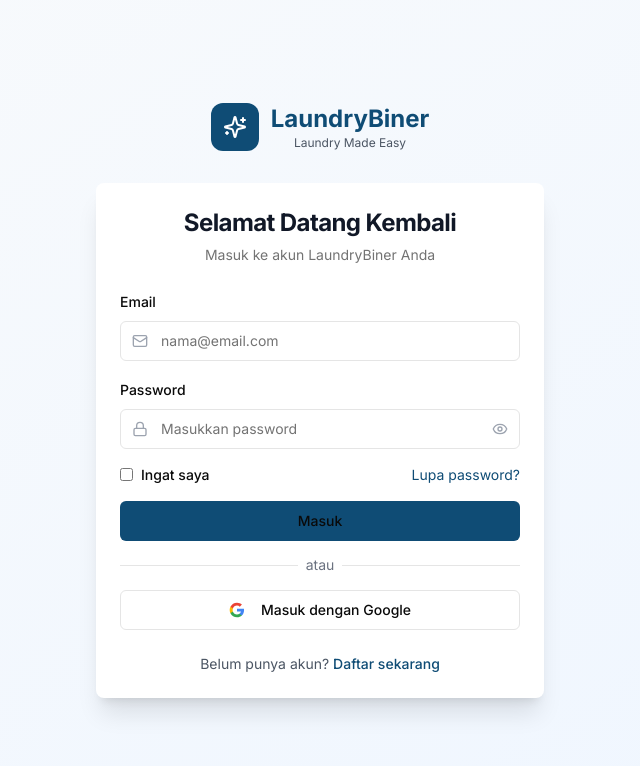
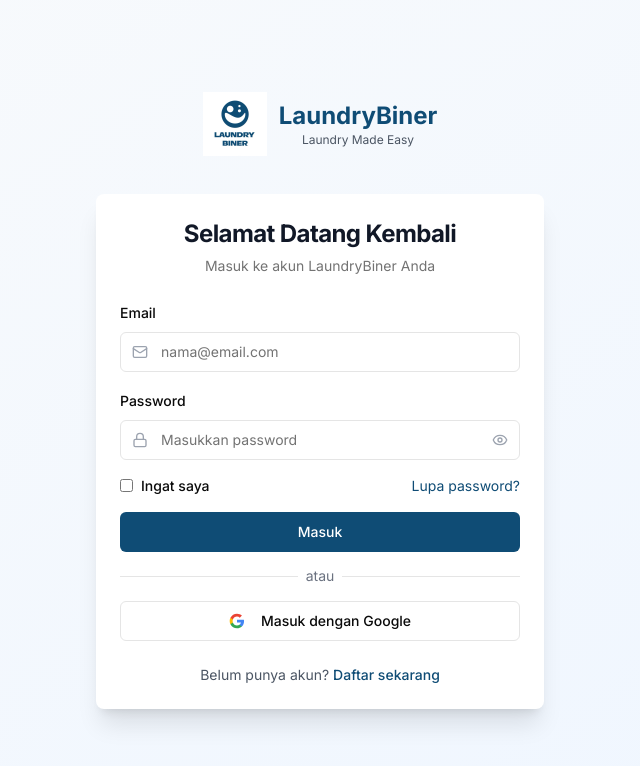
Before and after one commit to izzq8/laundrybiner, a Next.js app: page /auth/signin in a window 1280 px wide. Shown: the top 766 px of the page, without its empty margins (320-960 px from the left). Built offline with nearby package versions, Linux system fonts and the light colour scheme.

Commit message:
add logo sign in sign up

```diff
--- a/app/auth/signin/page.tsx
+++ b/app/auth/signin/page.tsx
@@ -9,7 +9,7 @@ import { Input } from "@/components/ui/input"
 import { Label } from "@/components/ui/label"
 import { Card, CardContent, CardDescription, CardHeader, CardTitle } from "@/components/ui/card"
 import { Separator } from "@/components/ui/separator"
-import { Sparkles, Mail, Lock, Eye, EyeOff } from "lucide-react"
+import { Mail, Lock, Eye, EyeOff } from "lucide-react"
 import { useRouter } from "next/navigation"
 import { signInWithGoogle, signInWithEmail } from "@/lib/supabase"
 import { useAlert } from "@/hooks/useAlert"
@@ -66,7 +66,8 @@ export default function SignInPage() {
 
       if (error.message?.includes("popup_closed_by_user")) {
         // User closed the popup, no need to show error
-        return      } else if (error.message?.includes("access_denied")) {
+        return
+      } else if (error.message?.includes("access_denied")) {
         showError("Akses Ditolak", "Akses ditolak. Silakan coba lagi dan berikan izin yang diperlukan.")
       } else {
         showError("Login Gagal", "Gagal masuk dengan Google. Silakan coba lagi.")
@@ -82,9 +83,7 @@ export default function SignInPage() {
         {/* Logo */}
         <div className="text-center mb-8">
           <Link href="/" className="inline-flex items-center gap-3">
-            <div className="w-12 h-12 bg-[#0F4C75] rounded-xl flex items-center justify-center">
-              <Sparkles className="w-6 h-6 text-white" />
-            </div>
+            <img src="/laundrybiner-logo.jpg" alt="LaundryBiner" className="w-16 h-16 object-contain" />
             <div>
               <h1 className="text-2xl font-bold text-[#0F4C75]">LaundryBiner</h1>
               <p className="text-xs text-gray-600">Laundry Made Easy</p>
@@ -150,18 +149,16 @@ export default function SignInPage() {
                 </Link>
               </div>
 
-              <Button type="submit" className="w-full bg-[#0F4C75] hover:bg-[#0F4C75]/90" disabled={loading}>
+              <Button type="submit" className="w-full bg-[#0F4C75] hover:bg-[#0F4C75]/90 text-white" disabled={loading}>
                 {loading ? "Memproses..." : "Masuk"}
               </Button>
             </form>
-
             <div className="relative">
               <Separator />
               <div className="absolute inset-0 flex items-center justify-center">
                 <span className="bg-white px-2 text-sm text-gray-500">atau</span>
               </div>
             </div>
-
             <Button variant="outline" className="w-full" onClick={handleGoogleSignIn} disabled={googleLoading}>
               {googleLoading ? (
                 <div className="w-4 h-4 mr-2 border-2 border-gray-300 border-t-gray-600 rounded-full animate-spin" />
@@ -187,13 +184,13 @@ export default function SignInPage() {
               )}
               {googleLoading ? "Memproses..." : "Masuk dengan Google"}
             </Button>
-
             <div className="text-center text-sm">
               <span className="text-gray-600">Belum punya akun? </span>
               <Link href="/auth/signup" className="text-[#0F4C75] hover:underline font-medium">
                 Daftar sekarang
               </Link>
-            </div>          </CardContent>
+            </div>{" "}
+          </CardContent>
         </Card>
       </div>
 
--- a/app/auth/signup/page.tsx
+++ b/app/auth/signup/page.tsx
@@ -9,13 +9,13 @@ import { Input } from "@/components/ui/input"
 import { Label } from "@/components/ui/label"
 import { Card, CardContent, CardDescription, CardHeader, CardTitle } from "@/components/ui/card"
 import { Separator } from "@/components/ui/separator"
-import { AlertDialog } from "@/components/ui/alert-dialog"
-import { Sparkles, Mail, Lock, User, Eye, EyeOff } from "lucide-react"
+import { Mail, Lock, User, Eye, EyeOff } from "lucide-react"
 import { useRouter } from "next/navigation"
 import { signInWithGoogle, signUpWithEmail } from "@/lib/supabase"
-import { useAlert } from '@/hooks/useAlert'
+import { useAlert } from "@/hooks/useAlert"
 
-export default function SignUpPage() {  const [formData, setFormData] = useState({
+export default function SignUpPage() {
+  const [formData, setFormData] = useState({
     name: "",
     email: "",
     password: "",
@@ -66,7 +66,10 @@ export default function SignUpPage() {  const [formData, setFormData] = useState
       console.error("Sign up error:", error)
 
       if (error.message?.includes("User already registered")) {
-        showError("Email Sudah Terdaftar", "Email sudah terdaftar. Silakan gunakan email lain atau masuk dengan akun yang ada.")
+        showError(
+          "Email Sudah Terdaftar",
+          "Email sudah terdaftar. Silakan gunakan email lain atau masuk dengan akun yang ada.",
+        )
       } else if (error.message?.includes("Password should be at least 6 characters")) {
         showWarning("Password Terlalu Pendek", "Password harus minimal 6 karakter.")
       } else {
@@ -88,7 +91,8 @@ export default function SignUpPage() {  const [formData, setFormData] = useState
 
       if (error.message?.includes("popup_closed_by_user")) {
         // User closed the popup, no need to show error
-        return      } else if (error.message?.includes("access_denied")) {
+        return
+      } else if (error.message?.includes("access_denied")) {
         showError("Akses Ditolak", "Silakan coba lagi dan berikan izin yang diperlukan.")
       } else {
         showError("Gagal Daftar", "Gagal daftar dengan Google. Silakan coba lagi.")
@@ -104,9 +108,7 @@ export default function SignUpPage() {  const [formData, setFormData] = useState
         {/* Logo */}
         <div className="text-center mb-8">
           <Link href="/" className="inline-flex items-center gap-3">
-            <div className="w-12 h-12 bg-[#0F4C75] rounded-xl flex items-center justify-center">
-              <Sparkles className="w-6 h-6 text-white" />
-            </div>
+            <img src="/laundrybiner-logo.jpg" alt="LaundryBiner" className="w-16 h-16 object-contain" />
             <div>
               <h1 className="text-2xl font-bold text-[#0F4C75]">LaundryBiner</h1>
               <p className="text-xs text-gray-600">Laundry Made Easy</p>
```
